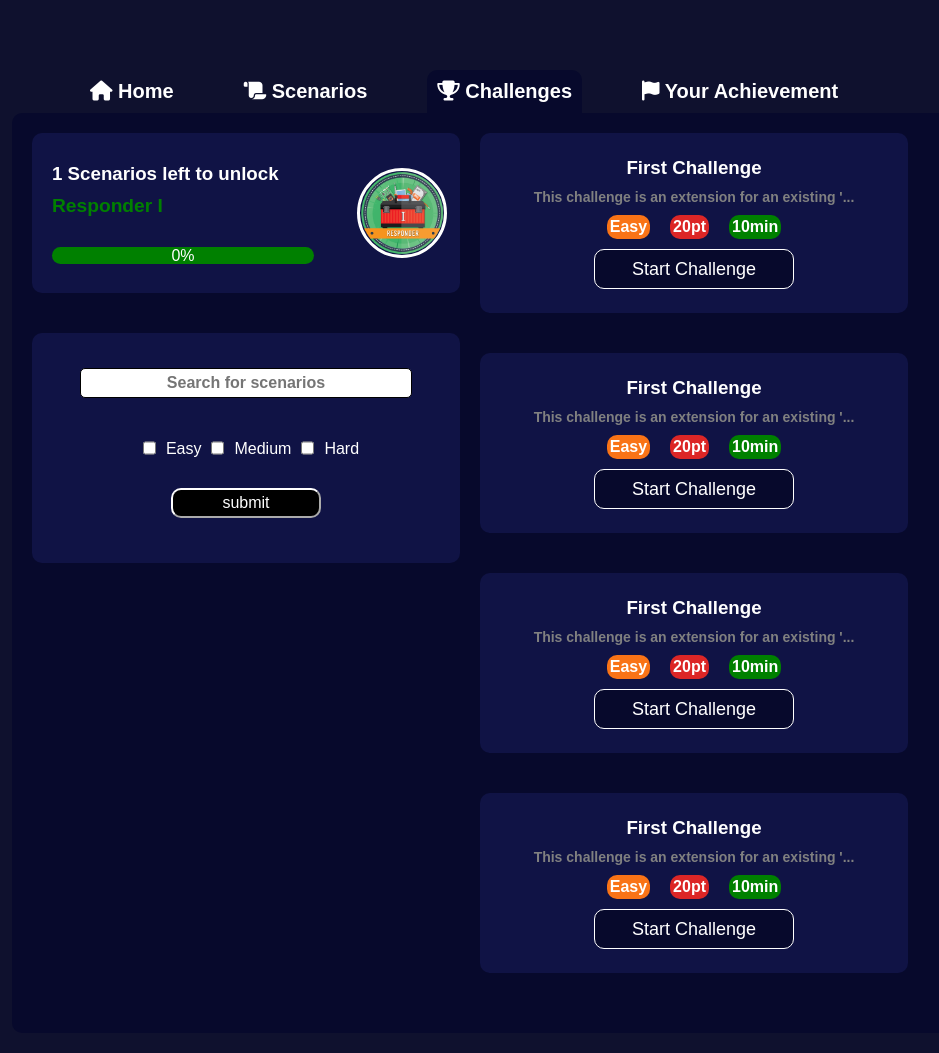
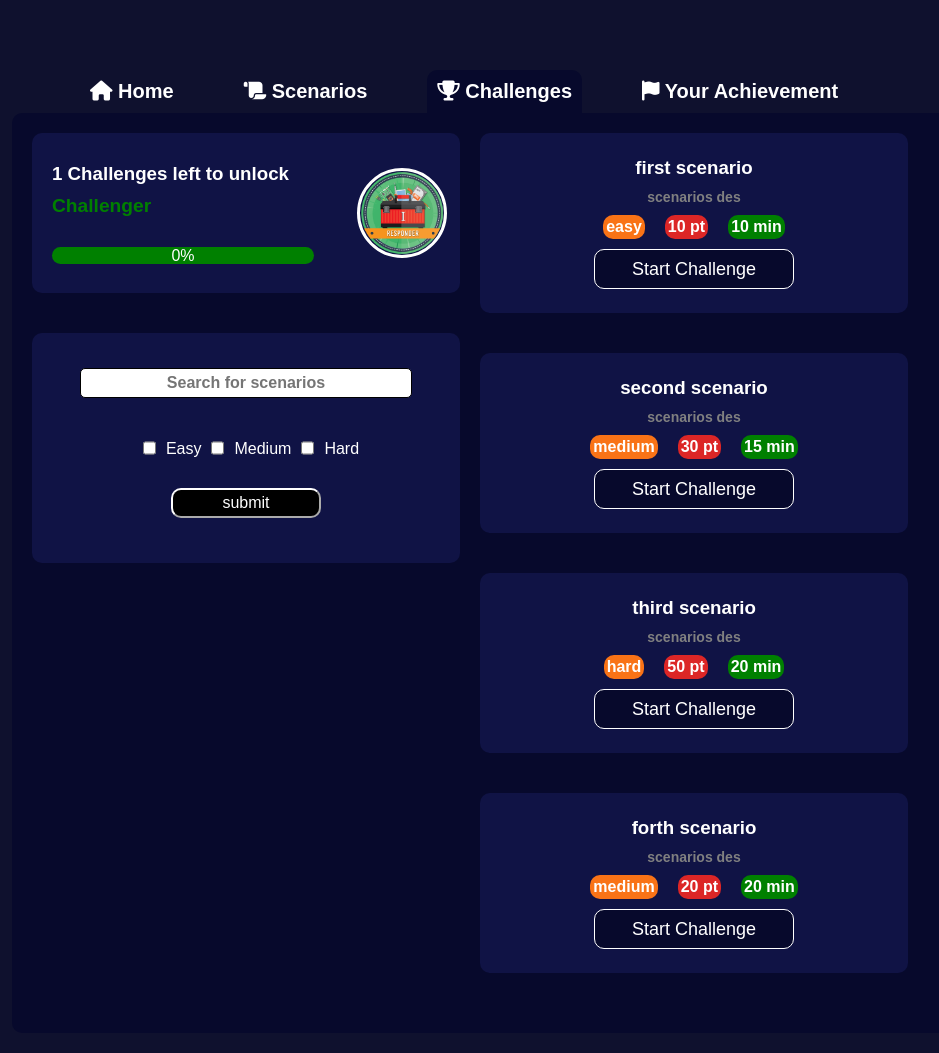
Before and after one commit to besho0y/Soc_project, a Flask app: page /challenges in a window 1280 px wide. Shown: the part 80-1133 px from the top of the page, without its empty margins (20-959 px from the left). Run offline with Flask 3, Linux system fonts and the light colour scheme; a user stored in the database is signed in; data comes from the database, SQL or seed files in the repository.

Commit message:
challenges

```diff
--- a/app.py
+++ b/app.py
@@ -1,4 +1,4 @@
-from flask import Flask, flash, json, redirect, render_template, request, url_for, session
+from flask import Flask, flash, json, jsonify, redirect, render_template, request, url_for, session
 import sqlite3
 
 app = Flask(__name__)
@@ -194,5 +194,41 @@ def user_profile():
 
 
 
+
+
+
+
+
+@app.route("/api/challenges")
+def get_challenges():
+    conn = get_db_connection()
+    cursor = conn.cursor()
+    cursor.execute("SELECT title, description, points, duration, lvl FROM challenges")  # Adjust the query as needed
+    challenges = cursor.fetchall()
+    conn.close()
+
+    # Convert the challenges to a list of dictionaries
+    challenges_list = []
+    for challenge in challenges:
+        challenges_list.append({
+            "title": challenge["title"],
+            "description": challenge["description"],
+            "points": challenge["points"],
+            "duration": challenge["duration"],
+            "lvl": challenge["lvl"]
+        })
+
+    return jsonify(challenges_list)
+
+
+
+
+
+
+
+
+
+
+
 if __name__ == "__main__":
     app.run(debug=True)
--- a/static/js/layout.js
+++ b/static/js/layout.js
@@ -45,3 +45,39 @@ window.addEventListener('click', function(e) {
       menu.classList.remove('show');
   }
 });
+
+
+//challenges
+document.addEventListener("DOMContentLoaded", function() {
+  fetch('/api/challenges')
+      .then(response => response.json())
+      .then(data => {
+          const challengesSec = document.querySelector('.challenges-sec');
+
+          // Clear existing content if needed
+          challengesSec.innerHTML = '';
+
+          // Loop through the challenges data and create divs
+          data.forEach(challenge => {
+              const challengeDiv = document.createElement('div');
+              challengeDiv.classList.add('challenges-div');
+
+              // Create the inner structure
+              challengeDiv.innerHTML = `
+                  <div class="challenges-text-box">
+                      <h3>${challenge.title}</h3>
+                      <p class="challenges-title">${challenge.description}</p>
+                      <div class="challenge-lvl">
+                          <p class="orange">${challenge.lvl}</p>
+                          <p class="red">${challenge.points} pt</p>
+                          <p class="green">${challenge.duration} min</p>
+                      </div>
+                      <button class="challenge-btn">Start Challenge</button>
+                  </div>
+              `;
+
+              challengesSec.appendChild(challengeDiv);
+          });
+      })
+      .catch(error => console.error('Error fetching challenges:', error));
+});
--- a/templates/homepage/challengespage.html
+++ b/templates/homepage/challengespage.html
@@ -10,8 +10,8 @@
     <div>
     <div class="scenario-div">
         <div class="text-box">
-            <h3 >1 Scenarios left to unlock</h3>
-        <p class="title">Responder I</p>
+            <h3 >1 Challenges left to unlock</h3>
+        <p class="title">Challenger</p>
         <div class="progress-bar">
             <p>0%</p>
         </div>
@@ -88,17 +88,6 @@
 
 
 
-<div class="challenges-div">
-     <div class="challenges-text-box">
-    <h3 >First Challenge</h3>
-<p class="challenges-title">This challenge is an extension for an existing '...</p>
-
-    <div class="challenge-lvl">
-        <p class="orange">Easy</p> <p class="red">20pt</p> <p class="green">10min</p>
-</div>
-<button class="challenge-btn">Start Challenge</button>
-</div>
-</div>
 
 
 
```
